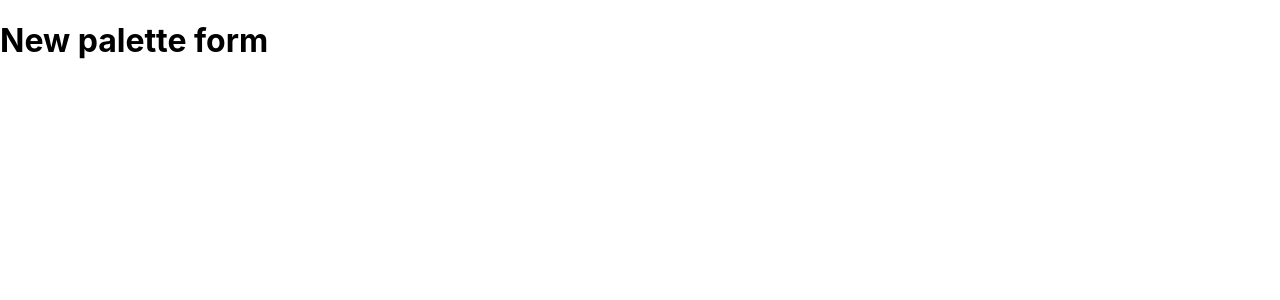
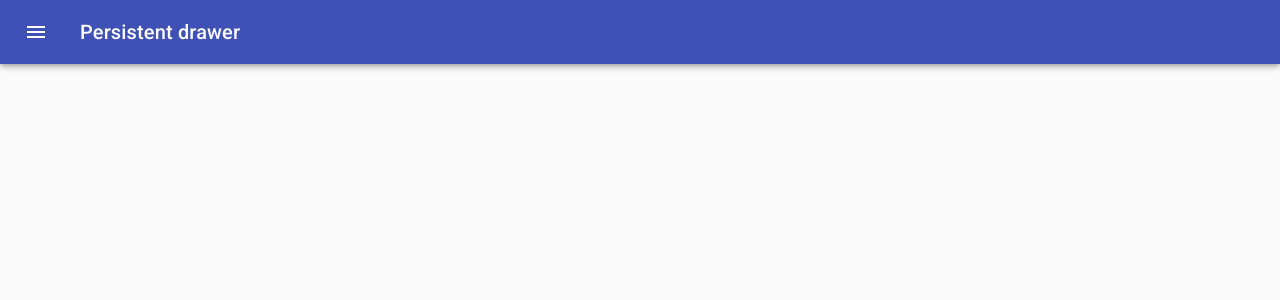
Before and after one commit to tjebbemarchand/colors-app, a React (Create React App) app: page /palette/new in a window 1280 px wide. Shown: the top 300 px of the page. Built offline with nearby package versions, Linux system fonts and the light colour scheme.

Commit message:
Added material draw component to NewPaletteForm component

```diff
--- a/src/NewPaletteForm.js
+++ b/src/NewPaletteForm.js
@@ -1,13 +1,140 @@
 import React, { Component } from 'react';
+import classNames from 'classnames';
+import { withStyles } from '@material-ui/core/styles';
+import Drawer from '@material-ui/core/Drawer';
+import CssBaseline from '@material-ui/core/CssBaseline';
+import AppBar from '@material-ui/core/AppBar';
+import Toolbar from '@material-ui/core/Toolbar';
+import Typography from '@material-ui/core/Typography';
+import Divider from '@material-ui/core/Divider';
+import IconButton from '@material-ui/core/IconButton';
+import MenuIcon from '@material-ui/icons/Menu';
+import ChevronLeftIcon from '@material-ui/icons/ChevronLeft';
+
+const drawerWidth = 240;
+
+const styles = theme => ({
+    root: {
+        display: 'flex'
+    },
+    appBar: {
+        transition: theme.transitions.create(['margin', 'width'], {
+            easing: theme.transitions.easing.sharp,
+            duration: theme.transitions.duration.leavingScreen
+        })
+    },
+    appBarShift: {
+        width: `calc(100% - ${drawerWidth}px)`,
+        marginLeft: drawerWidth,
+        transition: theme.transitions.create(['margin', 'width'], {
+            easing: theme.transitions.easing.easeOut,
+            duration: theme.transitions.duration.enteringScreen
+        })
+    },
+    menuButton: {
+        marginLeft: 12,
+        marginRight: 20
+    },
+    hide: {
+        display: 'none'
+    },
+    drawer: {
+        width: drawerWidth,
+        flexShrink: 0
+    },
+    drawerPaper: {
+        width: drawerWidth
+    },
+    drawerHeader: {
+        display: 'flex',
+        alignItems: 'center',
+        padding: '0 8px',
+        ...theme.mixins.toolbar,
+        justifyContent: 'flex-end'
+    },
+    content: {
+        flexGrow: 1,
+        padding: theme.spacing.unit * 3,
+        transition: theme.transitions.create('margin', {
+            easing: theme.transitions.easing.sharp,
+            duration: theme.transitions.duration.leavingScreen
+        }),
+        marginLeft: -drawerWidth
+    },
+    contentShift: {
+        transition: theme.transitions.create('margin', {
+            easing: theme.transitions.easing.easeOut,
+            duration: theme.transitions.duration.enteringScreen
+        }),
+        marginLeft: 0
+    }
+});
 
 class NewPaletteForm extends Component {
+    state = {
+        open: false
+    };
+
+    handleDrawerOpen = () => {
+        this.setState({ open: true });
+    };
+
+    handleDrawerClose = () => {
+        this.setState({ open: false });
+    };
+
     render() {
+        const { classes } = this.props;
+        const { open } = this.state;
+
         return (
-            <div>
-                <h1>New palette form</h1>
+            <div className={classes.root}>
+                <CssBaseline />
+                <AppBar
+                    position="fixed"
+                    className={classNames(classes.appBar, {
+                        [classes.appBarShift]: open
+                    })}
+                >
+                    <Toolbar disableGutters={!open}>
+                        <IconButton
+                            color="inherit"
+                            aria-label="Open drawer"
+                            onClick={this.handleDrawerOpen}
+                            className={classNames(classes.menuButton, open && classes.hide)}
+                        >
+                            <MenuIcon />
+                        </IconButton>
+                        <Typography variant="h6" color="inherit" noWrap>
+                            Persistent drawer
+                        </Typography>
+                    </Toolbar>
+                </AppBar>
+                <Drawer
+                    className={classes.drawer}
+                    variant="persistent"
+                    anchor="left"
+                    open={open}
+                    classes={{
+                        paper: classes.drawerPaper
+                    }}
+                >
+                    <div className={classes.drawerHeader}>
+                        <IconButton onClick={this.handleDrawerClose}>
+                            <ChevronLeftIcon />
+                        </IconButton>
+                    </div>
+                    <Divider />
+                </Drawer>
+                <main
+                    className={classNames(classes.content, {
+                        [classes.contentShift]: open
+                    })}
+                >
+                    <div className={classes.drawerHeader} />
+                </main>
             </div>
         );
     }
 }
-
-export default NewPaletteForm;
+export default withStyles(styles, { withTheme: true })(NewPaletteForm);
```
